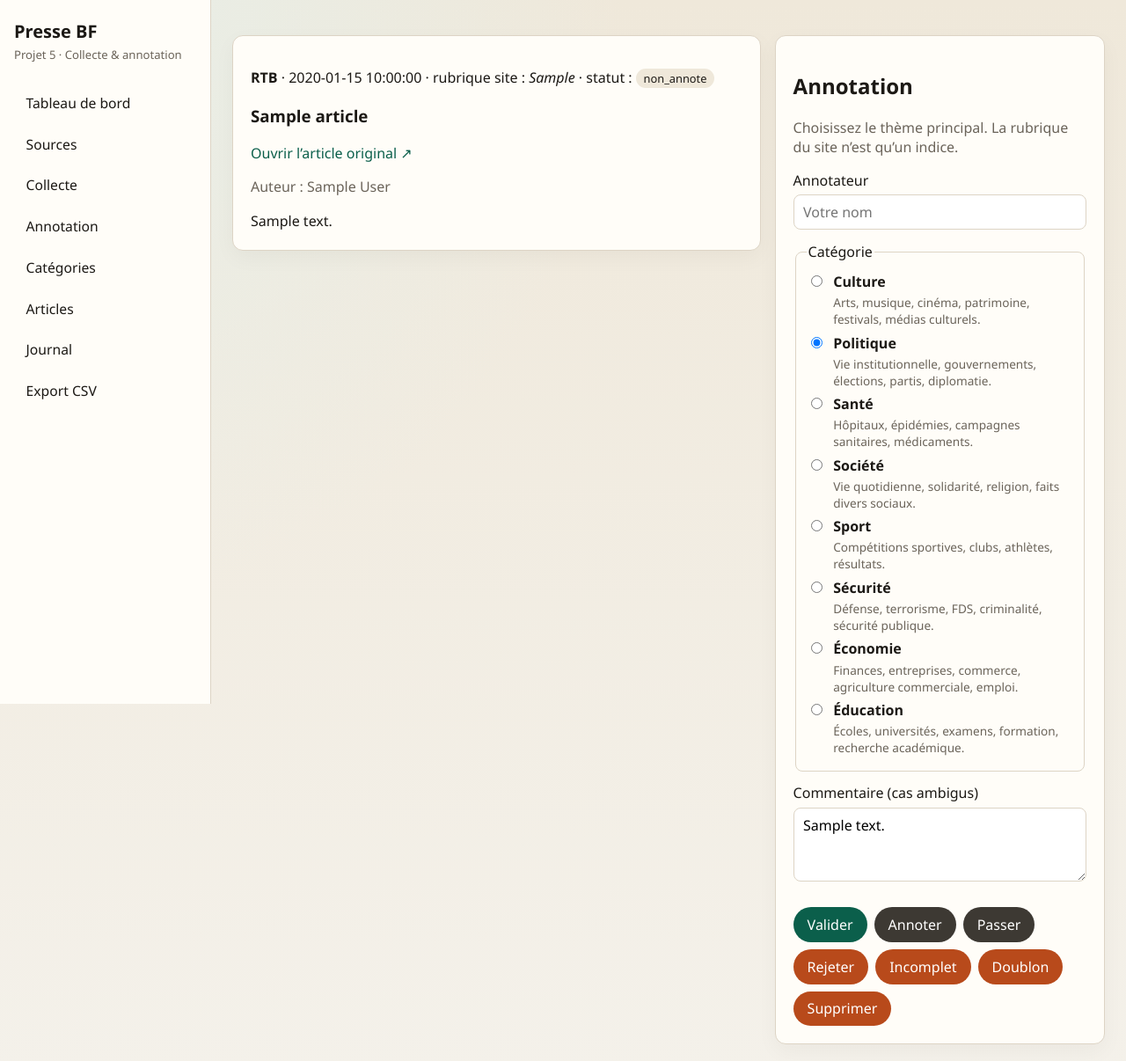
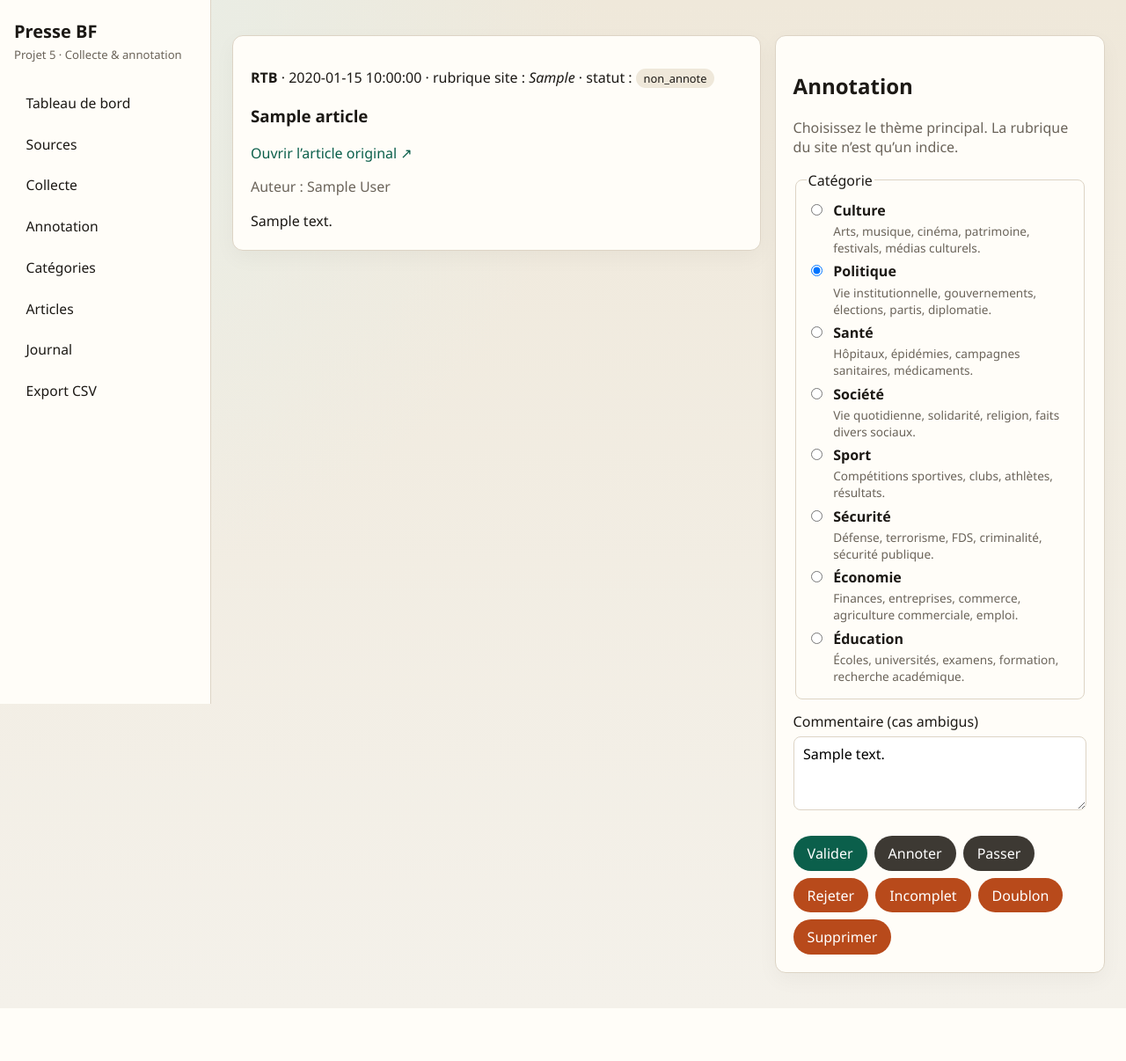
Before and after one commit to Rachid6594/nlp, a Flask app: page /annotate/1 in a window 1280 px wide. Shown: the top 1206 px of the page at 88% size. After the commit the page ends 1146 px from the top, so only its background shows below. Run offline with Flask 3, Linux system fonts and the light colour scheme; tables that the repository leaves empty hold one stand-in row (values such as "Sample post").

Commit message:
Retirer le champ annotateur

```diff
--- a/app.py
+++ b/app.py
@@ -236,9 +236,7 @@ def register_routes(app: Flask) -> None:
                     return redirect(url_for("annotate", article_id=nxt.id))
                 return redirect(url_for("annotate_list"))
 
-            annotator = (request.form.get("annotator") or "").strip() or "anonyme"
             comment = (request.form.get("comment") or "").strip()
-            article.annotator = annotator
             article.annotation_comment = comment or None
             article.annotated_at = utc_now()
 
--- a/templates/annotate.html
+++ b/templates/annotate.html
@@ -19,9 +19,6 @@
     <h2>Annotation</h2>
     <p class="muted">Choisissez le thème principal. La rubrique du site n’est qu’un indice.</p>
     <form method="post" class="stack">
-      <label>Annotateur
-        <input name="annotator" placeholder="Votre nom" required>
-      </label>
       <fieldset>
         <legend>Catégorie</legend>
         {% for cat in categories %}
```
